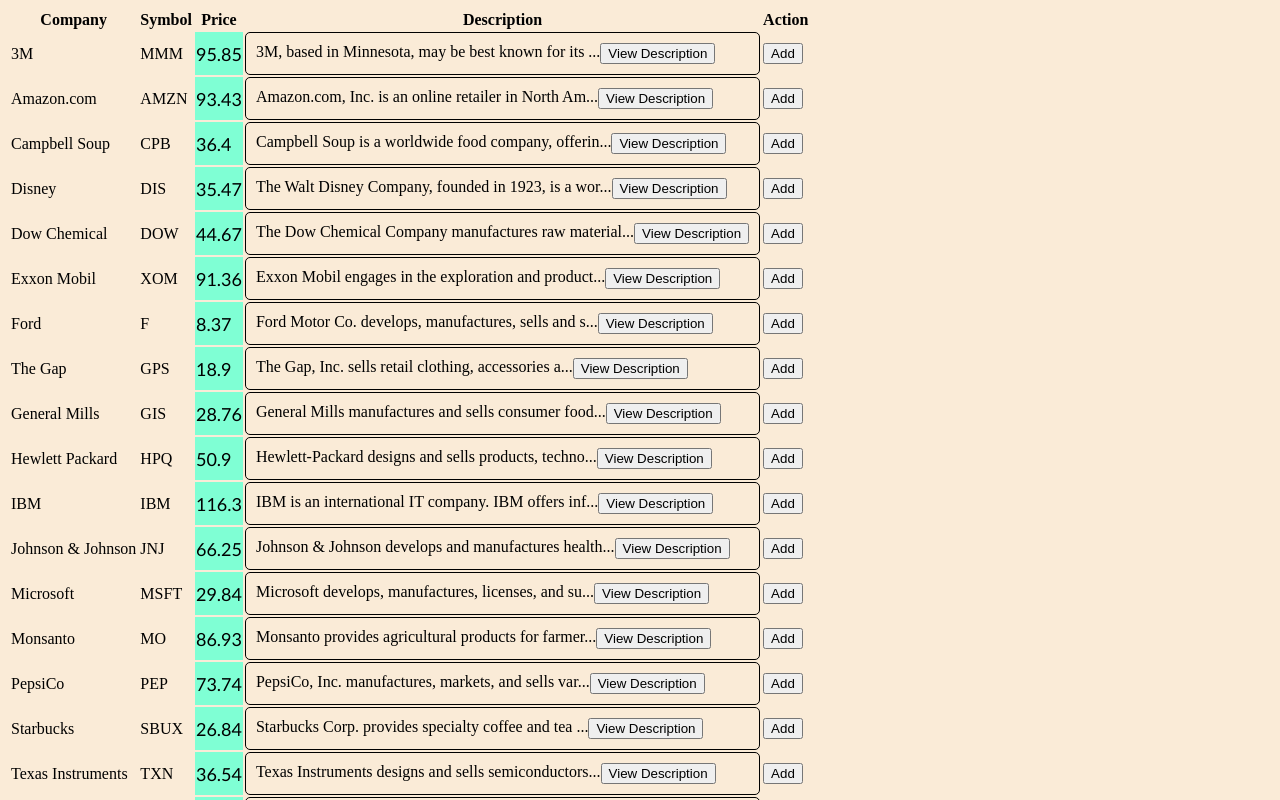
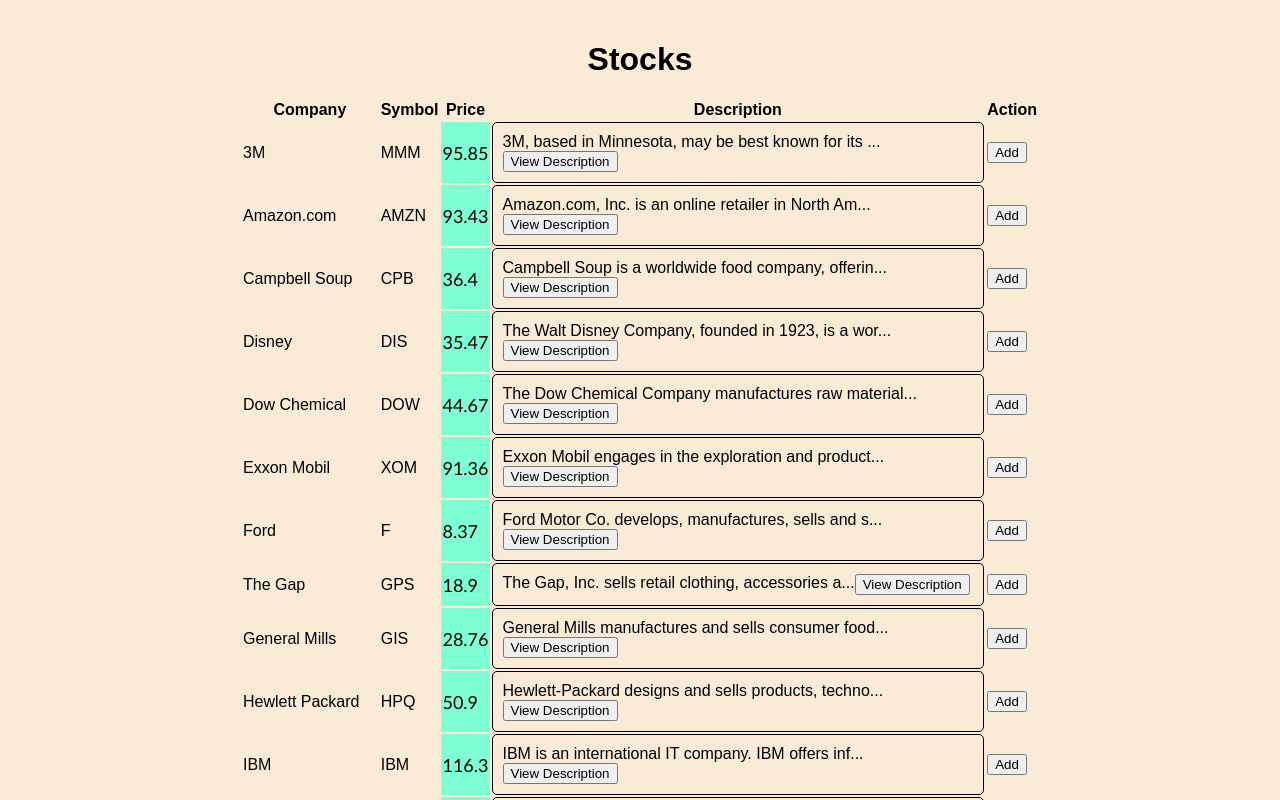
Before and after one commit to muilipato/stock-tracker, a React (Create React App) app: page /stocks in a window 1280 px wide. Shown: the top 800 px of the page. Built offline with nearby package versions, Linux system fonts and the light colour scheme; data requests are answered from the project's data file.

Commit message:
changed the div straucture to suit my css

```diff
--- a/src/components/DisplayStocks.js
+++ b/src/components/DisplayStocks.js
@@ -45,10 +45,10 @@
 
 
     return(
-       <div>
+       <div className='container'>
+        <h1> Stocks </h1>
 
-
-                <div>
+                <div className='table-container'>
                 <table>
                     <thead>
                     <tr>
@@ -87,8 +87,12 @@
 
                     </tbody>
                 </table>
-                <Portfolio portfolio={portfolio} removeFromPortfolio={removeFromPortfolio}/>
-                <div>
+
+            </div>
+            <div>
+            <Portfolio portfolio={portfolio} removeFromPortfolio={removeFromPortfolio}/>
+            </div>
+            <div>
                     <h2>Company Description</h2>
                 {
                     selectedStock &&(
@@ -96,9 +100,6 @@
                     )
                 }
                 </div>
-
-
-            </div>
 
 
 
--- a/src/index.css
+++ b/src/index.css
@@ -1,5 +1,22 @@
 body{
+  font-family: Arial, sans-serif;
   background-color: antiquewhite;
+  margin: 0;
+  padding: 0;
+}
+.container{
+  max-width: 800px;
+  margin:0 auto;
+  padding:20px;
+}
+
+h1{
+  text-align: center;
+  margin-bottom: 20px;
+}
+.table-container{
+  margin-bottom: 20px;
+
 }
 .description{
   display: flex;
```
